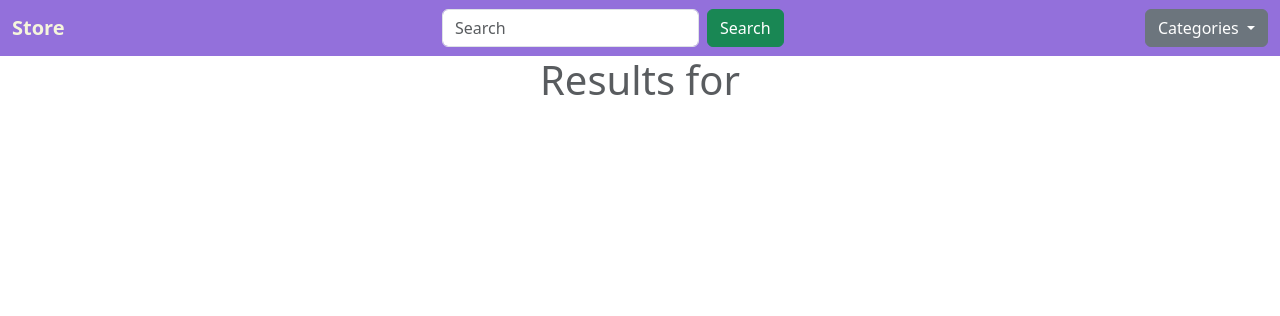
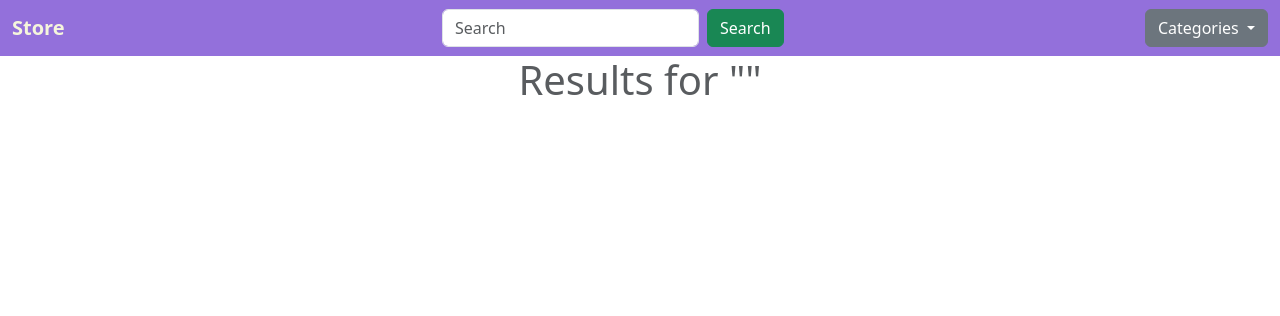
Before and after one commit to rociobm14/DAI, a Django app: page /etienda/search/ in a window 1280 px wide. Shown: the top 316 px of the page. Run offline with Django 4.2, Linux system fonts and the light colour scheme; data that the repository does not hold is empty.

Commit message:
P2.2 already finished, check bootstrap

```diff
--- a/P2/e-commerce/etienda/templates/etienda/search.html
+++ b/P2/e-commerce/etienda/templates/etienda/search.html
@@ -4,7 +4,7 @@
 {% extends 'etienda/base.html' %}
 {% block content %}
 <div class="container text-center">
-    <h1 class="text-muted">Results for {{search}}</h1>
+    <h1 class="text-muted">Results for "{{search}}"</h1>
     <div class="row align-items-start" style="margin-top: 60px";>
         {% for p in products %}
             <div class="col-md-4 mb-3">
```
